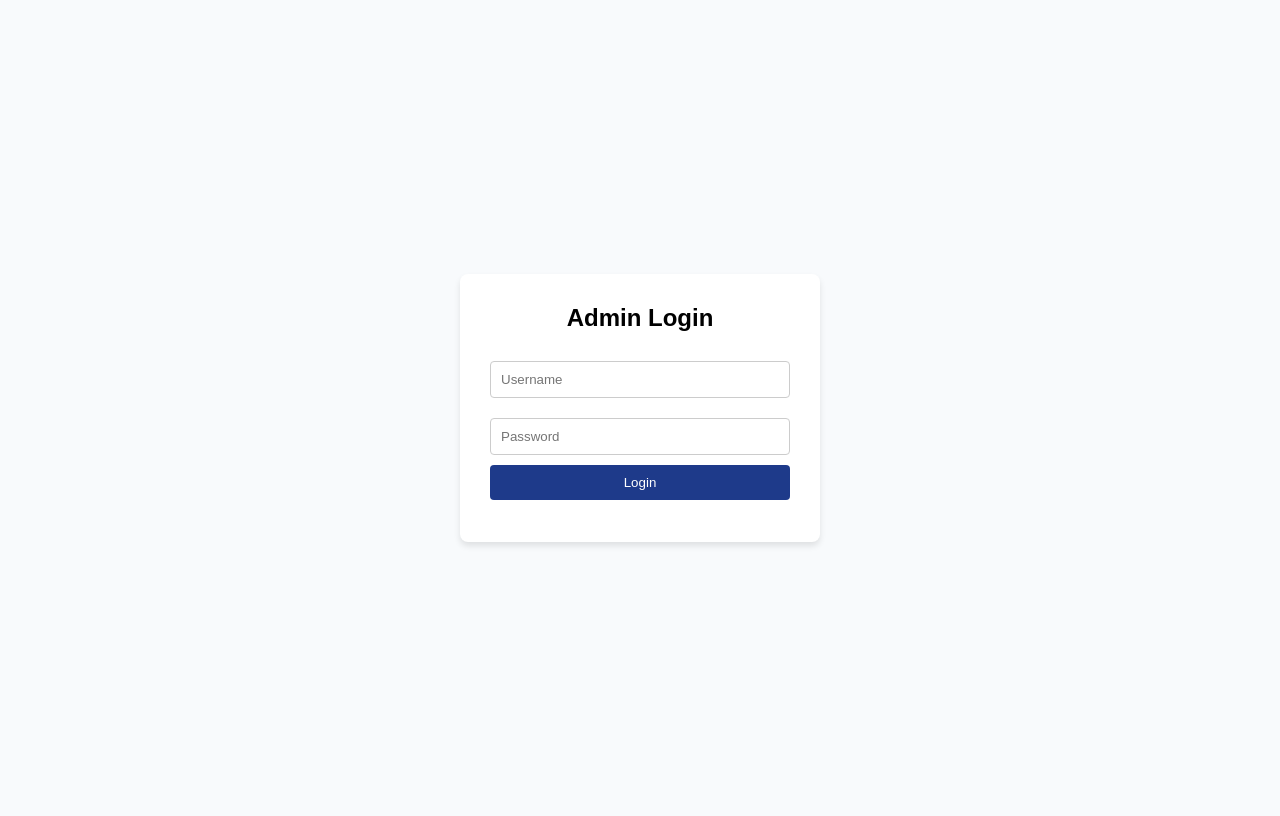
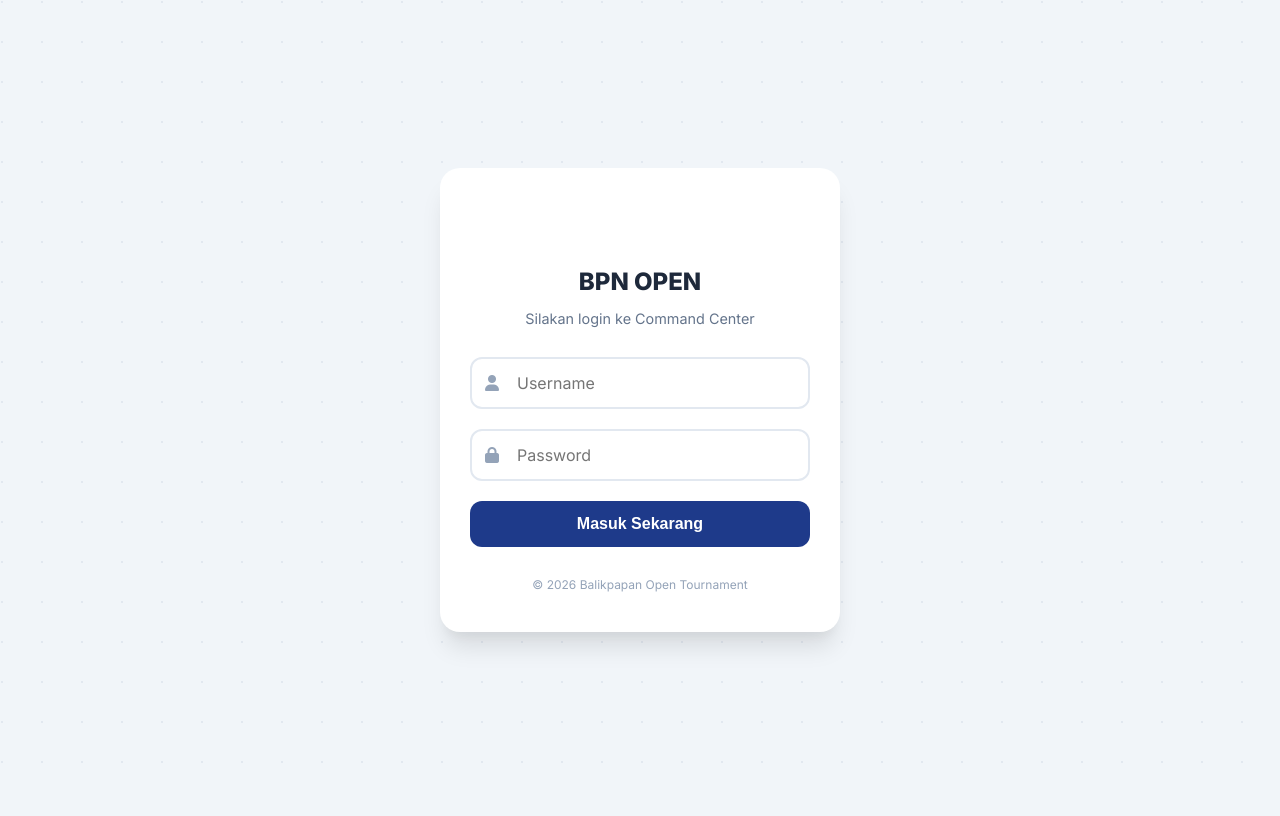
Before and after one commit to ICT-Bayan-Group/bagan-manager, a Flask app: page / in a window 1280 px wide. After the commit the page ends 763 px from the top, so only its background shows below. Run offline with Flask 3, Linux system fonts and the light colour scheme.

Commit message:
Perbaiki login

```diff
--- a/templates/login.html
+++ b/templates/login.html
@@ -2,28 +2,211 @@
 <html lang="id">
 <head>
     <meta charset="UTF-8">
-    <title>Login - Bagan Admin</title>
+    <meta name="viewport" content="width=device-width, initial-scale=1.0, maximum-scale=1.0, user-scalable=no">
+    <title>Login - Balikpapan Open Admin</title>
+    <link href="https://fonts.googleapis.com/css2?family=Inter:wght@400;600;700;800&display=swap" rel="stylesheet">
+    <link rel="stylesheet" href="https://cdnjs.cloudflare.com/ajax/libs/font-awesome/6.0.0/css/all.min.css">
+
     <style>
-        body { font-family: sans-serif; display: flex; justify-content: center; align-items: center; height: 100vh; background: #f8fafc; }
-        .login-box { background: white; padding: 30px; border-radius: 8px; box-shadow: 0 4px 6px rgba(0,0,0,0.1); width: 300px; }
-        input { width: 100%; padding: 10px; margin: 10px 0; border: 1px solid #ccc; border-radius: 4px; box-sizing: border-box; }
-        button { width: 100%; padding: 10px; background: #1e3a8a; color: white; border: none; border-radius: 4px; cursor: pointer; }
+        :root {
+            --primary: #1e3a8a;
+            --accent: #3b82f6;
+            --bg: #f1f5f9;
+            --text-main: #1e293b;
+        }
+
+        * { box-sizing: border-box; -webkit-tap-highlight-color: transparent; }
+
+        body {
+            font-family: 'Inter', sans-serif;
+            background: var(--bg);
+            background-image: radial-gradient(circle at 2px 2px, #e2e8f0 1px, transparent 0);
+            background-size: 40px 40px; /* Pola titik halus di background */
+            margin: 0;
+            display: flex;
+            justify-content: center;
+            align-items: center;
+            height: 100dvh;
+            padding: 20px;
+        }
+
+        .login-card {
+            background: white;
+            width: 100%;
+            max-width: 400px;
+            padding: 40px 30px;
+            border-radius: 20px;
+            box-shadow: 0 20px 25px -5px rgba(0, 0, 0, 0.1), 0 10px 10px -5px rgba(0, 0, 0, 0.04);
+            text-align: center;
+        }
+
+        .logo-area {
+            color: var(--primary);
+            font-size: 2.5rem;
+            margin-bottom: 10px;
+        }
+
+        h2 {
+            color: var(--text-main);
+            font-weight: 800;
+            margin: 0 0 8px 0;
+            font-size: 1.5rem;
+        }
+
+        p.subtitle {
+            color: #64748b;
+            font-size: 0.9rem;
+            margin-bottom: 30px;
+        }
+
+        .input-group {
+            position: relative;
+            margin-bottom: 20px;
+            text-align: left;
+        }
+
+        .input-group i {
+            position: absolute;
+            left: 15px;
+            top: 50%;
+            transform: translateY(-50%);
+            color: #94a3b8;
+            transition: 0.2s;
+        }
+
+        input {
+            width: 100%;
+            padding: 14px 15px 14px 45px;
+            border: 2px solid #e2e8f0;
+            border-radius: 12px;
+            font-size: 1rem;
+            font-family: inherit;
+            transition: all 0.2s;
+            outline: none;
+        }
+
+        input:focus {
+            border-color: var(--accent);
+            box-shadow: 0 0 0 4px rgba(59, 130, 246, 0.1);
+        }
+
+        input:focus + i {
+            color: var(--accent);
+        }
+
+        button {
+            width: 100%;
+            padding: 14px;
+            background: var(--primary);
+            color: white;
+            border: none;
+            border-radius: 12px;
+            font-size: 1rem;
+            font-weight: 700;
+            cursor: pointer;
+            transition: all 0.2s;
+            display: flex;
+            justify-content: center;
+            align-items: center;
+            gap: 10px;
+            margin-top: 10px;
+        }
+
+        button:hover {
+            background: #152a61;
+            transform: translateY(-1px);
+            box-shadow: 0 4px 12px rgba(30, 58, 138, 0.2);
+        }
+
+        button:active {
+            transform: translateY(0);
+        }
+
+        #error-msg {
+            background: #fef2f2;
+            color: #dc2626;
+            padding: 10px;
+            border-radius: 8px;
+            font-size: 0.85rem;
+            font-weight: 600;
+            margin-top: 20px;
+            display: none; /* Sembunyi jika tidak ada error */
+            border: 1px solid #fee2e2;
+        }
+
+        /* Footer Copyright */
+        .footer {
+            margin-top: 30px;
+            font-size: 0.75rem;
+            color: #94a3b8;
+        }
+
+        /* Animasi Loading pada Tombol */
+        .spinner {
+            width: 18px;
+            height: 18px;
+            border: 2px solid rgba(255,255,255,0.3);
+            border-top: 2px solid white;
+            border-radius: 50%;
+            animation: spin 0.8s linear infinite;
+            display: none;
+        }
+        @keyframes spin { 100% { transform: rotate(360deg); } }
+
     </style>
 </head>
 <body>
-    <div class="login-box">
-        <h2 style="text-align: center; margin-top:0;">Admin Login</h2>
-        <input type="text" id="username" placeholder="Username">
-        <input type="password" id="password" placeholder="Password">
-        <button onclick="login()">Login</button>
-        <p id="error-msg" style="color: red; font-size: 12px; text-align: center;"></p>
+
+    <div class="login-card">
+        <div class="logo-area">
+            <i class="fas fa-shuttlecock"></i>
+        </div>
+        <h2>BPN OPEN</h2>
+        <p class="subtitle">Silakan login ke Command Center</p>
+
+        <div class="input-group">
+            <input type="text" id="username" placeholder="Username" required>
+            <i class="fas fa-user"></i>
+        </div>
+
+        <div class="input-group">
+            <input type="password" id="password" placeholder="Password" required>
+            <i class="fas fa-lock"></i>
+        </div>
+
+        <button onclick="login()" id="login-btn">
+            <span id="btn-text">Masuk Sekarang</span>
+            <div class="spinner" id="btn-spinner"></div>
+        </button>
+
+        <p id="error-msg"></p>
+
+        <div class="footer">
+            &copy; 2026 Balikpapan Open Tournament
+        </div>
     </div>
 
     <script>
         async function login() {
             const user = document.getElementById('username').value;
             const pass = document.getElementById('password').value;
+            const errorElement = document.getElementById('error-msg');
+            const btnText = document.getElementById('btn-text');
+            const btnSpinner = document.getElementById('btn-spinner');
+            const loginBtn = document.getElementById('login-btn');
 
+            if (!user || !pass) {
+                showError("Username dan password wajib diisi!");
+                return;
+            }
+
+            // Loading State
+            loginBtn.disabled = true;
+            btnText.innerText = "Memproses...";
+            btnSpinner.style.display = "block";
+            errorElement.style.display = "none";
+
+            try {
                 const res = await fetch('/api/login', {
                     method: 'POST',
                     headers: { 'Content-Type': 'application/json' },
@@ -31,13 +214,32 @@
                 });
 
                 if (res.ok) {
-        // Langsung pindah halaman! Cookie sudah otomatis tersimpan oleh server.
                     window.location.href = '/admin';
                 } else {
                     const data = await res.json();
-        document.getElementById('error-msg').innerText = data.message;
+                    showError(data.message || "Login gagal!");
+                }
+            } catch (err) {
+                showError("Gagal terhubung ke server.");
+            } finally {
+                loginBtn.disabled = false;
+                btnText.innerText = "Masuk Sekarang";
+                btnSpinner.style.display = "none";
             }
         }
+
+        function showError(msg) {
+            const errorElement = document.getElementById('error-msg');
+            errorElement.innerText = msg;
+            errorElement.style.display = "block";
+        }
+
+        // Jalankan login saat tekan tombol "Enter" di keyboard
+        document.addEventListener('keypress', function (e) {
+            if (e.key === 'Enter') {
+                login();
+            }
+        });
     </script>
 </body>
 </html>
```
Lines whose indentation alone changed are shown as unchanged.
